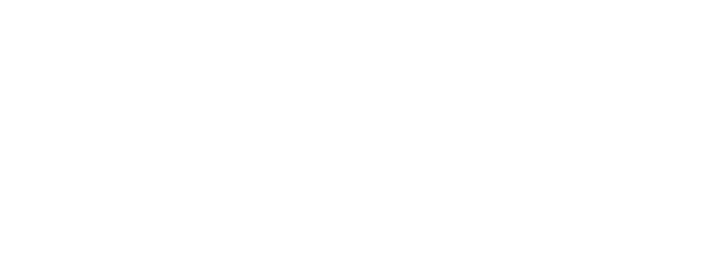
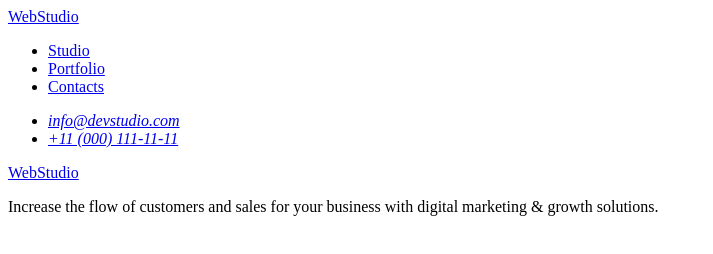
Before and after one commit to Julia-Holovko777/goit-markup-hw-02, a plain HTML site: page portfolio.html in a window 1280 px wide. Shown: the whole page, without its empty margins (0-713 px from the left). Drawn offline with Linux system fonts and the light colour scheme.

Commit message:
Add portfolio

```diff
--- a/portfolio.html
+++ b/portfolio.html
@@ -6,5 +6,44 @@
     <title>Portfolio</title>
     <link rel="stylesheet" href="./css/style.css" />
   </head>
-  <body></body>
+  <body>
+    <header>
+      <nav>
+        <a href="./index.html">WebStudio</a>
+        <ul>
+          <li>
+            <a href="./index.html">Studio</a>
+          </li>
+          <li>
+            <a href="./index.html">Portfolio</a>
+          </li>
+          <li>
+            <a href="./index.html">Contacts</a>
+          </li>
+        </ul>
+      </nav>
+
+      <address>
+        <ul>
+          <li>
+            <a href="mailto:info@devstudio.com">info@devstudio.com</a>
+          </li>
+          <li>
+            <a href="tel:+110001111111">+11 (000) 111-11-11</a>
+          </li>
+        </ul>
+      </address>
+    </header>
+
+    <!-- Main content -->
+    <main></main>
+
+    <footer>
+      <a href="./index.html">WebStudio</a>
+      <p>
+        Increase the flow of customers and sales for your business with digital
+        marketing & growth solutions.
+      </p>
+    </footer>
+  </body>
 </html>
```
